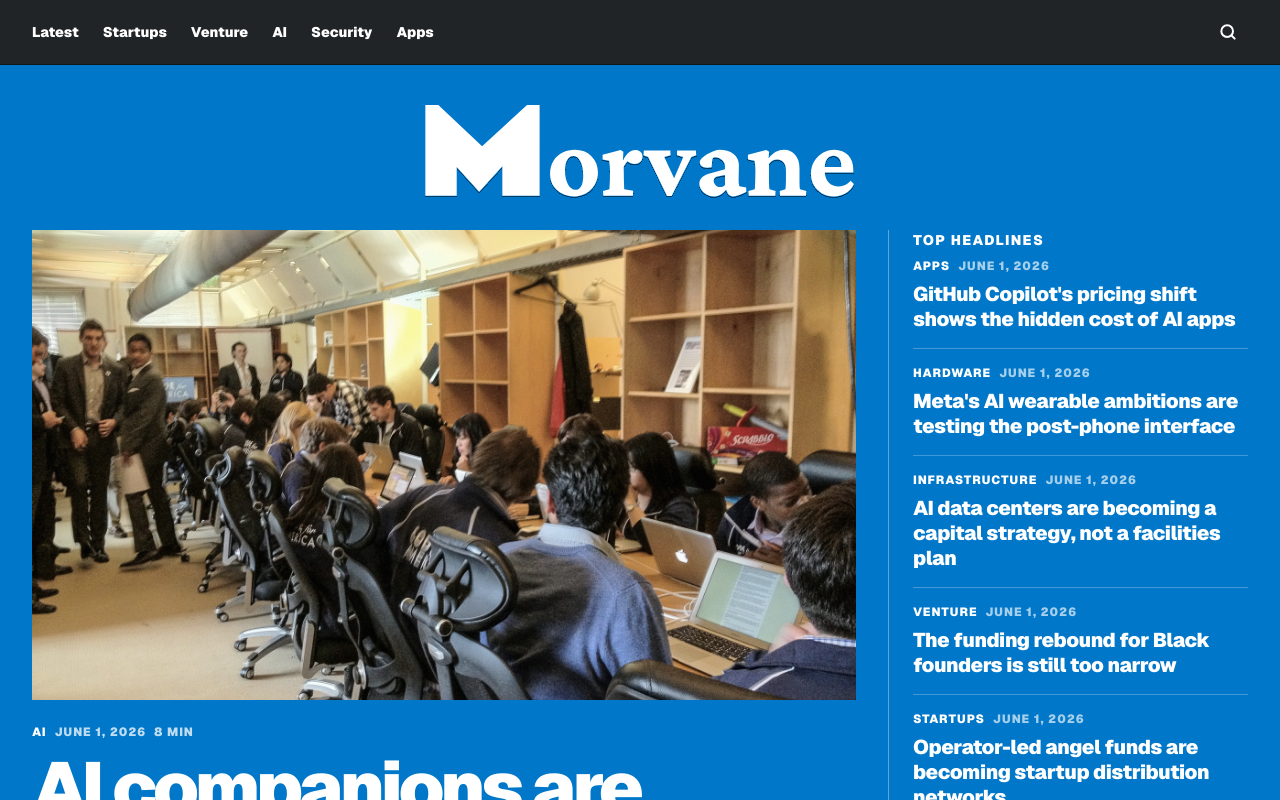
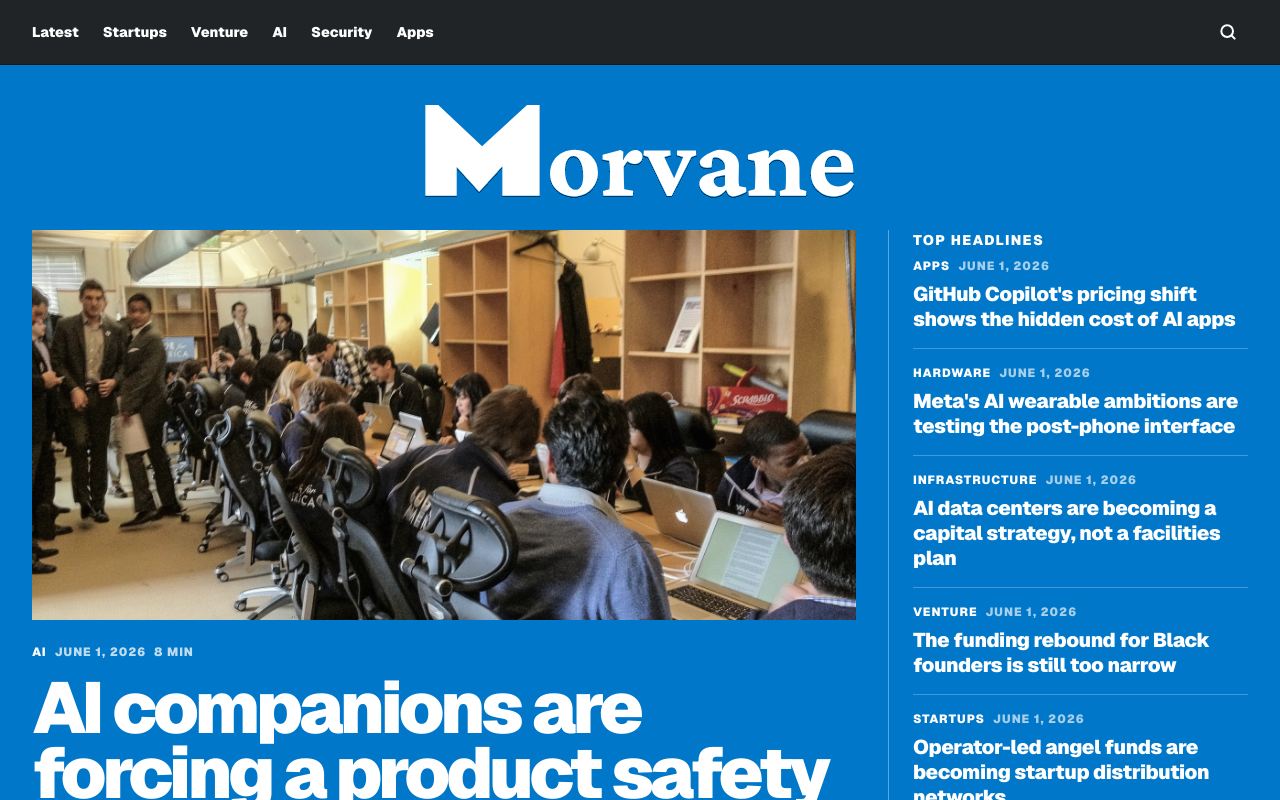
Before and after one commit to farzeenilyaszargar/Morvane, a Next.js app: page / in a window 1280 px wide. Shown: the top 800 px of the page. Built offline with nearby package versions, Linux system fonts and the light colour scheme.

Commit message:
Reduce hero lead image height

```diff
--- a/app/page.tsx
+++ b/app/page.tsx
@@ -85,7 +85,7 @@ function LeadCard({ article }: { article: (typeof articles)[number] }) {
       href={`/articles/${article.slug}`}
       className="group block"
     >
-      <div className="relative min-h-[320px] overflow-hidden bg-[#006bb4] sm:min-h-[420px] lg:min-h-[470px]">
+      <div className="relative min-h-[260px] overflow-hidden bg-[#006bb4] sm:min-h-[340px] lg:min-h-[390px]">
         <Image
           src={article.image.src}
           alt={article.image.alt}
```
